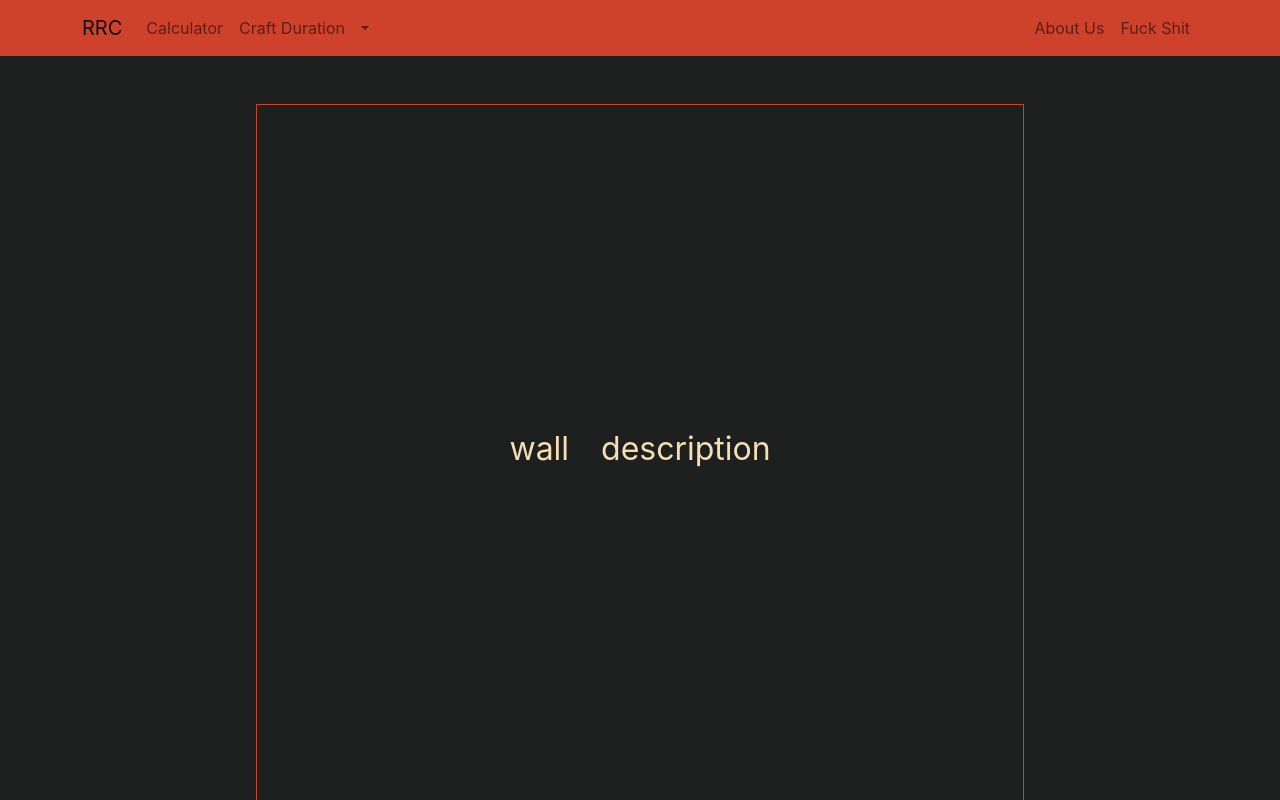
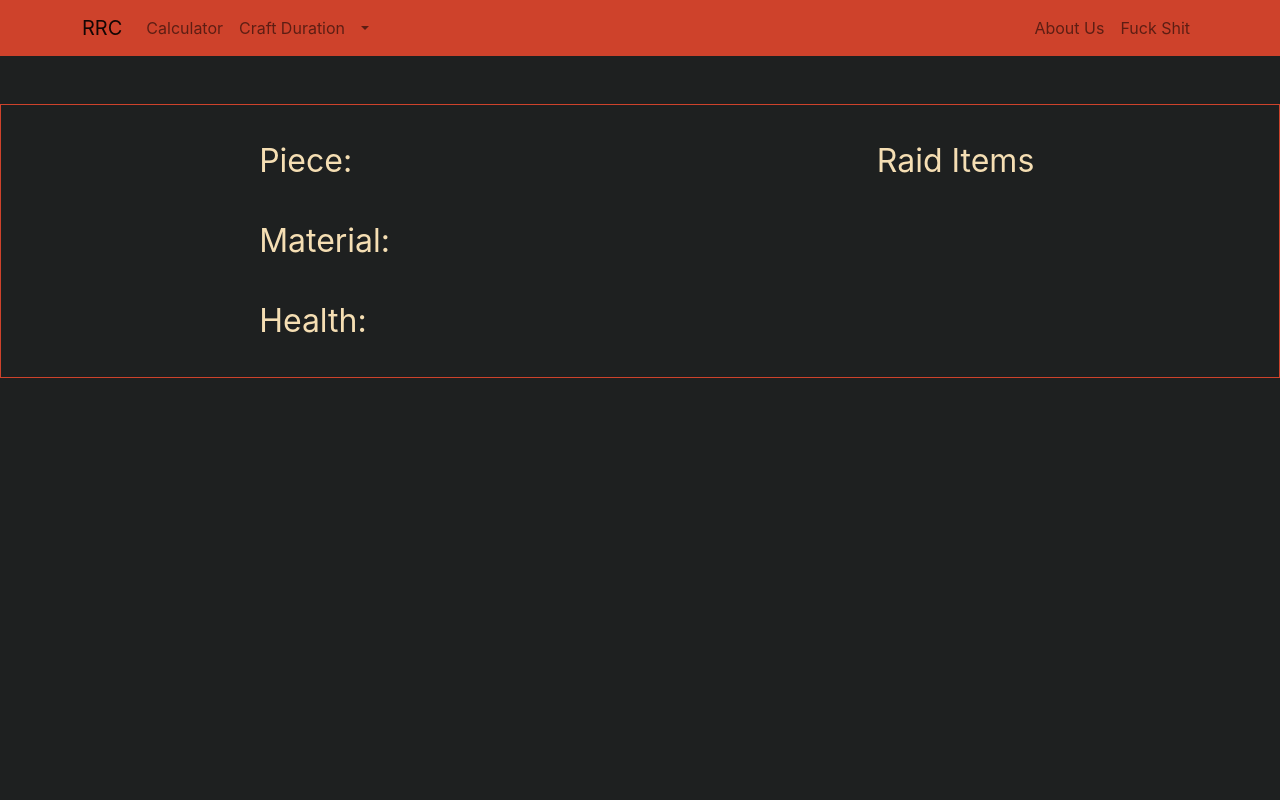
Before and after one commit to heatedtowel/rust-raid-calculator, a React (Create React App) app: page /buildingPieces in a window 1280 px wide. Shown: the top 800 px of the page. Built offline with nearby package versions, Linux system fonts and the light colour scheme.

Commit message:
changed component layout for building and calculator

```diff
--- a/src/components/Building Pieces/BuildingPieces.js
+++ b/src/components/Building Pieces/BuildingPieces.js
@@ -1,67 +1,60 @@
-import { useState, useEffect } from 'react'
-import { Dropdown } from 'react-bootstrap'
+import { useEffect, useState } from 'react';
+import './buildingPiece.css'
 import RaidCosts from '../../data/masterRaidCosts.json'
-import './buildingPiece.css'
 
-const BuildingPieces = () => {
-  const buildingPieces = Object.keys(RaidCosts)
 
-  const [buildingMaterial, setBuildingMaterial] = useState('wood');
-  const [buildingPiece, setBuildingPiece] = useState('wall');
-  const [buildingHealth, setBuildingHealth] = useState('');
+const BuildingPieces = ({ buildingPiece, buildingMaterial }) => {
 
-  // useEffect(() => {
-  //   setBuildingHealth(RaidCosts.buildingPiece.buildingMaterial.health)
-  // }, [buildingMaterial, buildingPiece])
+  const [buildingHealth, setBuildingHealth] = useState(0);
 
-  const materialButton = (buildingPiece) => {
-    if (buildingPiece === 'Wall') {
-      return (<Dropdown>
-        <Dropdown.Toggle variant="success" id="dropdown-basic">
-          Building Types
-        </Dropdown.Toggle>
-        <Dropdown.Menu>
-          <Dropdown.Item key={'wood'} onClick={() => setBuildingMaterial('wood')}>Wood</Dropdown.Item>
-          <Dropdown.Item key={'stone'} onClick={() => setBuildingMaterial('stone')}>Stone</Dropdown.Item>
-          <Dropdown.Item key={'metal'} onClick={() => setBuildingMaterial('metal')}>Metal</Dropdown.Item>
-          <Dropdown.Item key={'armored'} onClick={() => setBuildingMaterial('armored')}>Armored</Dropdown.Item>
-        </Dropdown.Menu>
-      </Dropdown>)
+  useEffect(() => {
+    setBuildingHealth()
+  }, [buildingPiece, buildingMaterial])
+
+  const determineRemainingHealth = (buildingPiece, buildingMaterial) => {
+    let piece = buildingPiece;
+    let material = buildingMaterial
+
+    setBuildingHealth(RaidCosts.piece.material.health)
+
   }
-  };
+
+  const raidItems = (buildingPiece, buildingMaterial) => {
+
+    const piece = buildingPiece;
+    const material = buildingMaterial;
 
     return (
-    <div className='building__flex'>
+      <>
+        <div className='grid__item'>
+          Raid Items
+        </div>
+
+        <div className='grid__item'>
+          {piece}
+          {material}
+        </div>
+      </>
+    )
+  }
+
+  return (
     <div className='building__grid'>
-        <section className='building__flex'>
+      <section className='building'>
         <div className='grid__item'>
-            {buildingPiece}
+          Piece: {buildingPiece}
         </div>
         <div className='grid__item'>
-            description
+          Material: {buildingMaterial}
+        </div>
+        <div className='grid__item'>
+          Health: {buildingHealth}
         </div>
       </section>
-        <section className='building__flex'>
-          <div className='grid__item'>
-            Durability: {buildingHealth}
+      <section className='building building'>
+        {raidItems(buildingPiece, buildingMaterial)}
+      </section>
     </div>
-          <div className='grid__item'>
-            Essential for any serious base. Due to its cheap cost, this wall is great for larger bases. Although resistant to fire, it can easily be pickaxed on the weak side.
-          </div>
-        </section>
-        <Dropdown>
-          <Dropdown.Toggle variant="success" id="dropdown-basic">
-            Building Types
-          </Dropdown.Toggle>
-          <Dropdown.Menu>
-            {buildingPieces.map((value) => {
-              return <Dropdown.Item key={value} onClick={() => setBuildingPiece(value)}>{value}</Dropdown.Item>
-            })}
-          </Dropdown.Menu>
-        </Dropdown>
-        {materialButton(buildingPiece)}
-      </div>
-    </div >
   )
 };
 
--- a/src/components/Building Pieces/buildingPiece.css
+++ b/src/components/Building Pieces/buildingPiece.css
@@ -1,15 +1,19 @@
+.building {
+  font-size: 2rem;
+}
+
 .building__flex {
   display: flex;
   align-items: center;
   justify-content: center;
-  font-size: 2rem;
+
   margin: auto;
   width: 60%;
 }
 
 .building__grid {
   display: grid;
-  grid-template-rows: 1fr 1fr;
+  grid-template-columns: 1fr 1fr;
   justify-items: center;
   gap: 1rem;
   padding: 1rem;
--- a/src/components/Calculator/Calculator.js
+++ b/src/components/Calculator/Calculator.js
@@ -1,17 +1,54 @@
 import { useState, useEffect } from "react"
+import { Dropdown } from 'react-bootstrap'
+import BuildingPieces from "../Building Pieces/BuildingPieces"
 import RaidCosts from '../../data/masterRaidCosts.json'
+import './calculator.css'
 
 const Calculator = () => {
 
-  console.log(RaidCosts)
+  const buildingPieces = Object.keys(RaidCosts)
 
-  const [buildingMaterial, setBuildingMaterial] = useState('Wood')
-  const [buildingPiece, setBuildingPiece] = useState('Wooden Door')
+  const [buildingPiece, setBuildingPiece] = useState('')
+
+  const [buildingMaterial, setBuildingMaterial] = useState('')
+
+  const materialButton = (buildingPiece) => {
+    if ((buildingPiece === 'Wall') || (buildingPiece === 'Half Wall')) {
+      return (
+        <Dropdown className="m-1">
+          <Dropdown.Toggle variant="success" id="dropdown-basic">
+            Build Material
+          </Dropdown.Toggle>
+          <Dropdown.Menu>
+            <Dropdown.Item key={'wood'} onClick={() => setBuildingMaterial('Wood')}>Wood</Dropdown.Item>
+            <Dropdown.Item key={'stone'} onClick={() => setBuildingMaterial('Stone')}>Stone</Dropdown.Item>
+            <Dropdown.Item key={'metal'} onClick={() => setBuildingMaterial('Metal')}>Metal</Dropdown.Item>
+            <Dropdown.Item key={'armored'} onClick={() => setBuildingMaterial('Armored')}>Armored</Dropdown.Item>
+          </Dropdown.Menu>
+        </Dropdown>)
+    }
+  };
 
   return (
-    <div>
+    <>
+      <div className='calculator__flex'>
+        <Dropdown className="m-1">
+          <Dropdown.Toggle variant="success" id="dropdown-basic">
+            Building Types
+          </Dropdown.Toggle>
+          <Dropdown.Menu>
+            {buildingPieces.map((value) => {
+              return <Dropdown.Item key={value} onClick={() => setBuildingPiece(value)}>{value}</Dropdown.Item>
+            })}
+          </Dropdown.Menu>
+        </Dropdown>
+        {materialButton(buildingPiece)}
+      </div >
+      <div style={{ width: '60%', margin: 'auto' }}>
+        <BuildingPieces buildingPiece={buildingPiece} buildingMaterial={buildingMaterial} />
+      </div >
 
-    </div>
+    </>
   )
 }
 
--- /dev/null
+++ b/src/components/Calculator/calculator.css
@@ -0,0 +1,7 @@
+.calculator__flex {
+  display: flex;
+  justify-content: center;
+  font-size: 2rem;
+  margin: auto;
+  width: 60%;
+}
--- a/src/data/masterRaidCosts.json
+++ b/src/data/masterRaidCosts.json
@@ -1,6 +1,6 @@
 {
   "tool_cupboard": {
-    "description": "Placing and authorising with the cupboard will make it so only you can build in a 50 meter radius of it. If you want your friends to build, they'll need to authorize too. You should protect this.",
+    "Wood": {
       "health": 100,
       "durability": {
         "rocket": {
@@ -32,10 +32,10 @@
           "hard_side": 1
         }
       }
+    }
   },
   "Wall": {
-    "wood": {
-      "description": "A basic building block for bases. Effective at putting a simple layer between your possessions and raiders, but vulnerable to fire, shotgun shells, or several hatchets. Should only be used temporarily, or as an extra layer of protection surrounding a sturdier base. Can be upgraded using the building hammer.",
+    "Wood": {
       "health": 250,
       "durability": {
         "rocket": {
@@ -68,8 +68,7 @@
         }
       }
     },
-    "stone": {
-      "description": "Essential for any serious base. Due to its cheap cost, this wall is great for larger bases. Although resistant to fire, it can easily be pickaxed on the weak side.",
+    "Stone": {
       "health": 250,
       "durability": {
         "rocket": {
@@ -102,8 +101,7 @@
         }
       }
     },
-    "metal": {
-      "description": "A sturdy building piece, able to take around double the damage as a stone wall, and much less vulnerable to melee.",
+    "Metal": {
       "health": 250,
       "durability": {
         "rocket": {
@@ -136,8 +134,7 @@
         }
       }
     },
-    "armored": {
-      "description": "The Armored Wall is the best type of Defense in any base. Use sparingly due to its expensive cost to make and upkeep, therefore use it to protect your most valuable items.",
+    "Armored": {
       "health": 250,
       "durability": {
         "rocket": {
@@ -172,7 +169,7 @@
     }
   },
   "Half Wall": {
-    "wood": {
+    "Wood": {
       "health": 250,
       "durability": {
         "rocket": {
@@ -205,7 +202,7 @@
         }
       }
     },
-    "stone": {
+    "Stone": {
       "health": 250,
       "durability": {
         "rocket": {
```
Lines whose indentation alone changed are shown as unchanged.
